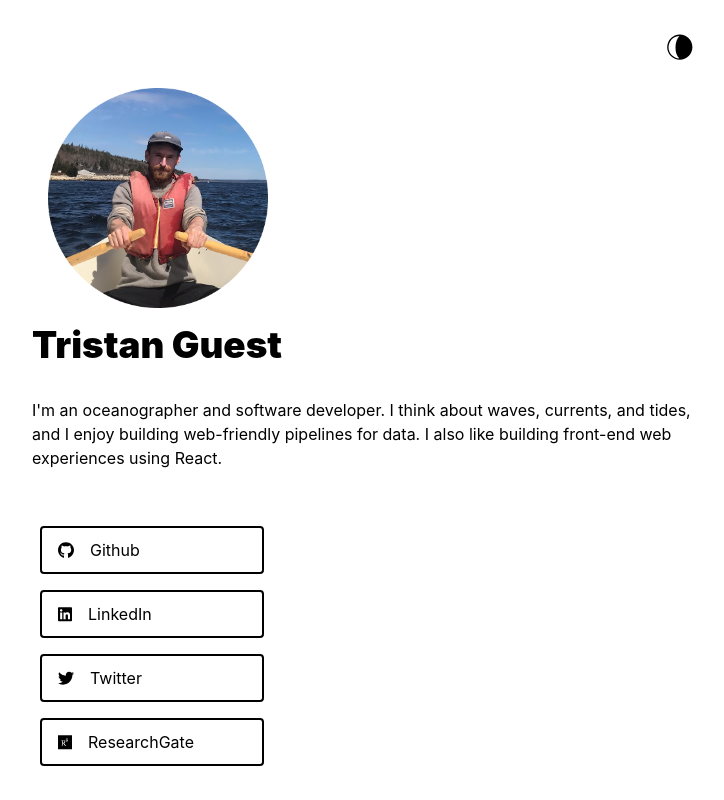
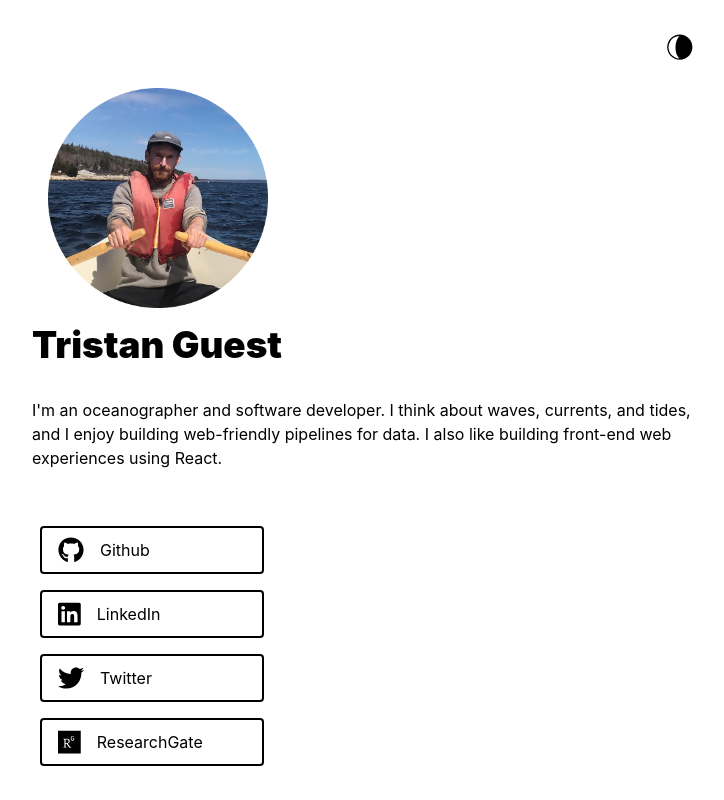
Before and after one commit to tbguest/tristanguest.dev, a Next.js app: page / in a window 1280 px wide. Shown: the top 800 px of the page, without its empty margins (272-996 px from the left). Built offline with nearby package versions, Linux system fonts and the light colour scheme.

Commit message:
Resize social icons

```diff
--- a/components/SocialCard.module.css
+++ b/components/SocialCard.module.css
@@ -15,6 +15,7 @@
 }
 
 .social_icon {
-  height: 60%;
-  margin: 1rem;
+  font-size: 26px;
+  margin-left: 1rem;
+  margin-right: 1rem;
 }
```
